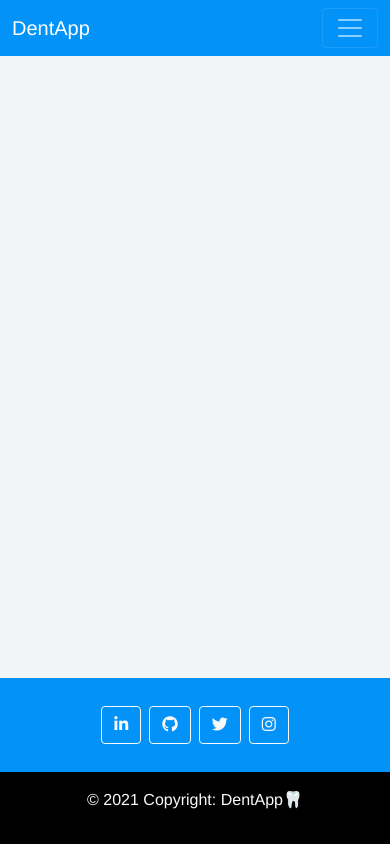
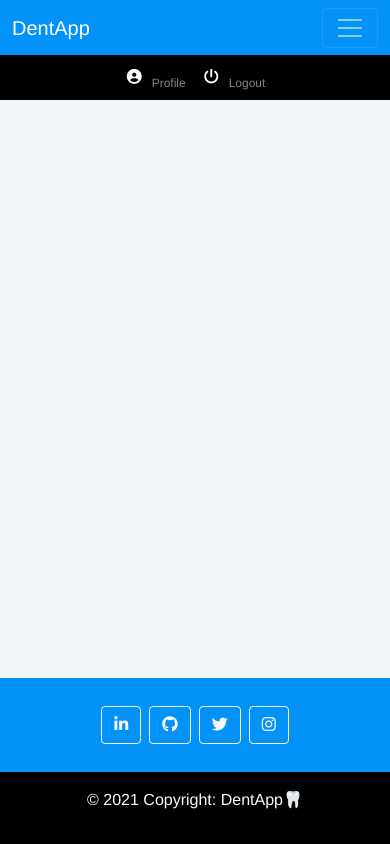
Before and after one commit to ibobev/dent-appointment-system, a Vue app in the folder client/: page /patient in a window 390 px wide. Built offline with nearby package versions, Linux system fonts and the light colour scheme.

Commit message:
Added patient routes and initial profile page

```diff
--- /dev/null
+++ b/client/src/components/NavigationPatient.vue
@@ -0,0 +1,89 @@
+<template>
+  <div id="side-nav">
+    <div id="side-nav-content">
+      <div class="wrap-icon-link">
+        <i class="fas fa-user-circle fa-lg"></i>
+        <router-link to="/patient/profile">Profile</router-link>
+      </div>
+      <div class="wrap-icon-link">
+        <i class="fas fa-power-off fa-lg"></i>
+        <router-link to="/" @click="onLogout">Logout</router-link>
+      </div>
+    </div>
+  </div>
+</template>
+
+<style scoped>
+#side-nav {
+  height: 91%;
+  width: 150px;
+  position: absolute;
+  top: 55px;
+  left: 0;
+  background-color: black;
+}
+
+#side-nav-content {
+  margin-top: 10px;
+}
+
+#side-nav a {
+  padding: 15px 8px 6px 10px;
+  text-decoration: none;
+  font-size: 16px;
+  color: #818181;
+  display: block;
+}
+
+#side-nav a:hover {
+  color: #f1f1f1;
+}
+
+.wrap-icon-link {
+  display: flex;
+  flex-direction: row;
+  justify-content: left;
+}
+
+.fas {
+  color: #fff;
+  margin-top: 20px;
+  margin-left: 10px;
+}
+
+@media only screen and (max-width: 600px) {
+  #side-nav {
+    height: 45px;
+    width: 100%;
+    position:absolute;
+  }
+  .wrap-icon-link {
+    display: inline-flex;
+    justify-content: center;
+  }
+  .fas {
+    margin-top: 5px;
+    font-size: 15px;
+  }
+  #side-nav a {
+    padding-top: 2px;
+    font-size: 12px;
+  }
+
+  #side-nav-content {
+    text-align: center;
+  }
+}
+</style>
+
+<script>
+import auth from '../auth'
+export default {
+  methods:{
+    onLogout(){
+      auth.data().deleteToken();
+      this.$router.push({ path: "/" });
+    }
+  }
+};
+</script>
--- a/client/src/router/index.js
+++ b/client/src/router/index.js
@@ -8,6 +8,8 @@ import Profile from '../views/Dentist/Profile'
 import PatientsList from '../views/Dentist/PatientsList'
 import AdminView from '../views/Admin/AdminView';
 import AdminLogin from '../views/Admin/AdminLogin';
+import PatientDashboard from '../views/Patient/PatientDashboard';
+import PatientProfile from '../views/Patient/PatientProfile';
 
 const routes = [
   {
@@ -58,6 +60,18 @@ const routes = [
         component: PatientsList
       },
     ]
+  },
+  {
+    path: '/patient',
+    name: 'Patient',
+    component: PatientDashboard,
+    children: [
+      {
+        path: '/patient/profile',
+        name: 'PatientProfile',
+        component: PatientProfile
+      },
+    ]
   }
 ]
 
--- a/client/src/views/Login.vue
+++ b/client/src/views/Login.vue
@@ -136,7 +136,7 @@ export default {
         this.$router.push({ path: "/dentist/profile" });
       } else if (role === roles.PATIENT) {
         //console.log('patient');
-        this.$router.push({ path: "/test" });
+        this.$router.push({ path: "/patient/profile" });
       }
     }
   },
@@ -159,7 +159,7 @@ export default {
               if (role === roles.DENTIST) {
                 this.$router.push({ path: "/dentist/profile" });
               } else if (role === roles.PATIENT) {
-                this.$router.push({ path: "/test" });
+                this.$router.push({ path: "/patient/profile" });
               }
             },
           (error) => {
--- /dev/null
+++ b/client/src/views/Patient/PatientDashboard.vue
@@ -0,0 +1,29 @@
+<template>
+  <div id="patient-dashboard">
+    <NavigationPatient />
+    <router-view />
+  </div>
+</template>
+
+<style scoped>
+main {
+  margin-top: 15px;
+  margin-left: 155px;
+}
+
+@media only screen and (max-width: 600px) {
+  main {
+    margin-left: 0;
+    margin-top: 55px;
+  }
+}
+
+</style>
+
+<script>
+import NavigationPatient from "../../components/NavigationPatient.vue";
+export default {
+  name: "PatientDashboard",
+  components: { NavigationPatient },
+};
+</script>
--- /dev/null
+++ b/client/src/views/Patient/PatientProfile.vue
@@ -0,0 +1,16 @@
+<template>
+  <main>
+    <div id="patient-profile">
+      <h1 class="text-center">Profile</h1>
+    </div>
+  </main>
+</template>
+
+<style scoped>
+</style>
+
+<script>
+export default {
+  name: "PatientProfile",
+};
+</script>
```
